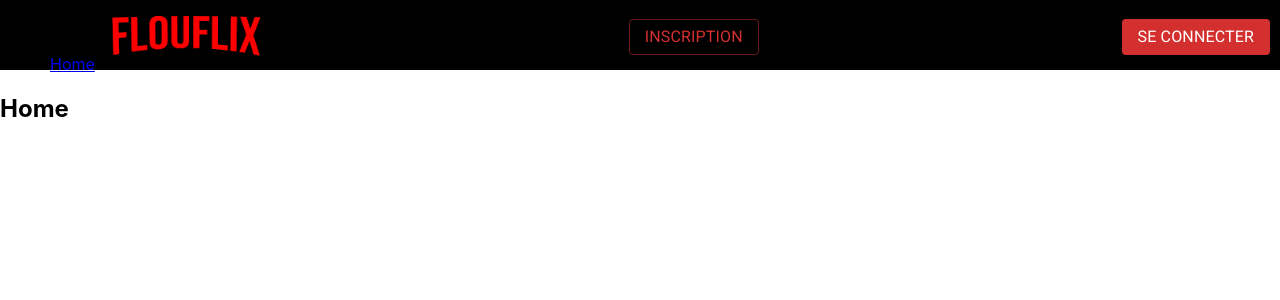
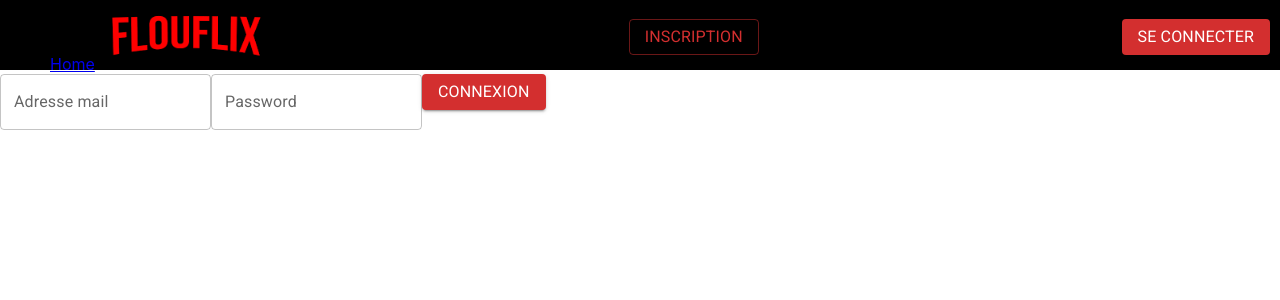
Before and after one commit to Nelchel/FlouFlix, a React (Create React App) app in the folder flouflix/: page /connexion in a window 1280 px wide. Shown: the top 300 px of the page. Built offline with nearby package versions, Linux system fonts and the light colour scheme.

Commit message:
update 1.1 Connexion.js

```diff
--- a/flouflix/src/pages/Connexion.js
+++ b/flouflix/src/pages/Connexion.js
@@ -2,6 +2,9 @@ import { Typography } from "@mui/material";
 import Box from "@mui/material/Box";
 import Button from "@mui/material/Button";
 import { makeStyles } from "@mui/styles";
+import TextField from "@mui/material/TextField";
+import React, { useState } from "react";
+import { getAuth, signInWithEmailAndPassword } from "firebase/auth";
 
 
 const makeClass = makeStyles((theme) => ({
@@ -10,12 +13,64 @@ const makeClass = makeStyles((theme) => ({
   },
 }));
 
-function Inscription() {
+function Connexion() {
   const classes = makeClass();
+  const [mailAddress, setMailAddress] = useState("");
+  const [password, setPassword] = useState("");
+  const [userLog, setUserLog] = useState("");
 
 
-  return ( <h2>Home</h2>
+  const handleChangeMail = (event) => {
+    setMailAddress(event.target.value)
+  }
+
+  const handleChangePassword = (event) => {
+    setPassword(event.target.value)
+  }
+
+  const auth = getAuth();
+
+     const handleSubmit = () => {
+      signInWithEmailAndPassword(auth, mailAddress, password)
+      .then((userCredential) => {
+        // Signed in
+        const user = userCredential.user;
+        setUserLog(user.uid);
+      })
+      .catch((error) => {
+        const errorCode = error.code;
+        const errorMessage = error.message;
+        // console.log(errorMessage)
+      });
+      localStorage.setItem("user",userLog);
+    }
+
+
+  return (
+    <Box>
+      <TextField
+        value={mailAddress}
+        id="outlined-required"
+        label="Adresse mail"
+        defaultValue="mon-adresse@gmail.com"
+        onChange={handleChangeMail}
+      />
+      <TextField
+        type="password"
+        value={password}
+        id="outlined-required"
+        label="Password"
+        defaultValue="password"
+        onChange={handleChangePassword}
+      />
+      <Button variant="contained" color="error" onClick={handleSubmit}>
+        <Typography>
+          Connexion
+        </Typography>
+      </Button>
+    </Box>
+
   );
 }
 
-export default Inscription;
+export default Connexion;
```
